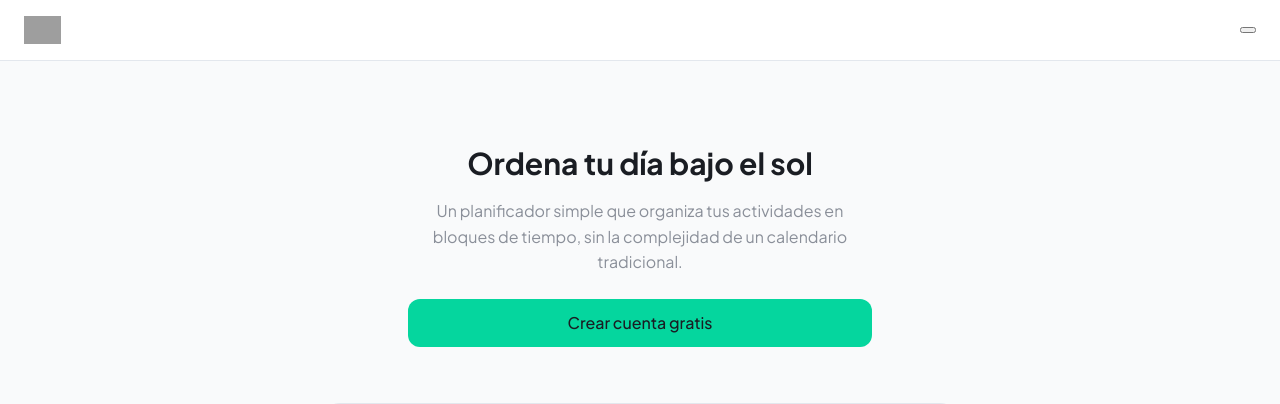
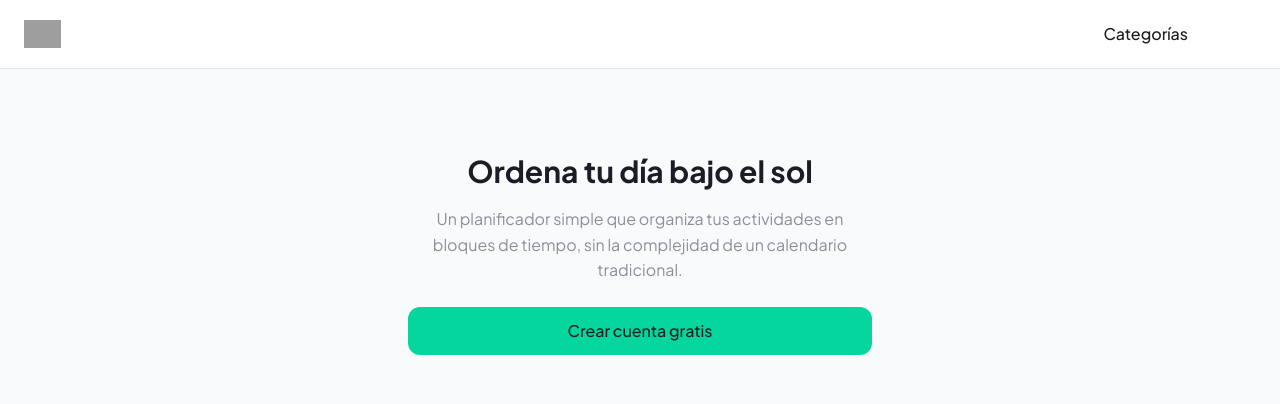
Before and after one commit to coniosorior/calendario_diantu, a Django app: page / in a window 1280 px wide. Shown: the top 404 px of the page. Run offline with Django 5.2, Linux system fonts and the light colour scheme; the visitor is signed in with stand-in values (Sample User, id 1); some libraries are stand-ins or nearby versions; grey boxes are pictures that could not be loaded.

Commit message:
feature(templates): agregar estilos responsive del menu hamburguesa sin important

```diff
--- a/static/css/layout.css
+++ b/static/css/layout.css
@@ -12,6 +12,7 @@
 }
 
 .app-nav {
+    position: relative;
     display: flex;
     align-items: center;
     justify-content: space-between;
@@ -64,3 +65,83 @@
     flex-direction: column;
     gap: 0.5rem;
 }
+
+.app-nav__toggle {
+    display: flex;
+    align-items: center;
+    justify-content: center;
+    width: 2.25rem;
+    height: 2.25rem;
+    background: transparent;
+    border: none;
+    border-radius: 0.5rem;
+    color: var(--color-text-primary);
+    font-size: 1.375rem;
+    cursor: pointer;
+}
+
+.app-nav__toggle:hover {
+    background: var(--color-bg);
+}
+
+.app-nav__collapse {
+    display: none;
+    position: absolute;
+    top: 100%;
+    left: 0;
+    right: 0;
+    background: var(--color-surface);
+    border-bottom: 1px solid var(--color-border);
+    padding: 1rem 1.5rem;
+    flex-direction: column;
+    gap: 1rem;
+}
+
+.app-nav__collapse.is-open {
+    display: flex;
+}
+
+.app-nav__collapse .app-nav__links {
+    flex-direction: column;
+    gap: 1rem;
+}
+
+.app-nav__collapse .app-nav__actions {
+    flex-direction: column;
+    align-items: stretch;
+    gap: 0.75rem;
+}
+
+@media (min-width: 768px) {
+    .app-nav {
+        position: relative;
+    }
+
+    .app-nav__toggle {
+        display: none;
+    }
+
+    .app-nav__collapse {
+        display: flex;
+        position: static;
+        flex-direction: row;
+        align-items: center;
+        justify-content: flex-end;
+        gap: 2rem;
+        background: none;
+        border: none;
+        padding: 0;
+        flex: 1;
+    }
+
+    .app-nav__collapse .app-nav__links {
+        flex-direction: row;
+        gap: 1.5rem;
+    }
+
+    .app-nav__collapse .app-nav__actions {
+        flex-direction: row;
+        align-items: center;
+        gap: 1rem;
+    }
+}
--- a/templates/components/organisms/_app_nav.html
+++ b/templates/components/organisms/_app_nav.html
@@ -9,7 +9,7 @@
         <i class="ti ti-menu-2" aria-hidden="true"></i>
     </button>
 
-    <div class="app-nav__collapse" data-nav-collapse hidden>
+    <div class="app-nav__collapse" data-nav-collapse>
         {% if user.is_authenticated %}
         <nav class="app-nav__links">
             {% comment %} TODO: descomentar cuando exista apps.planner
```
